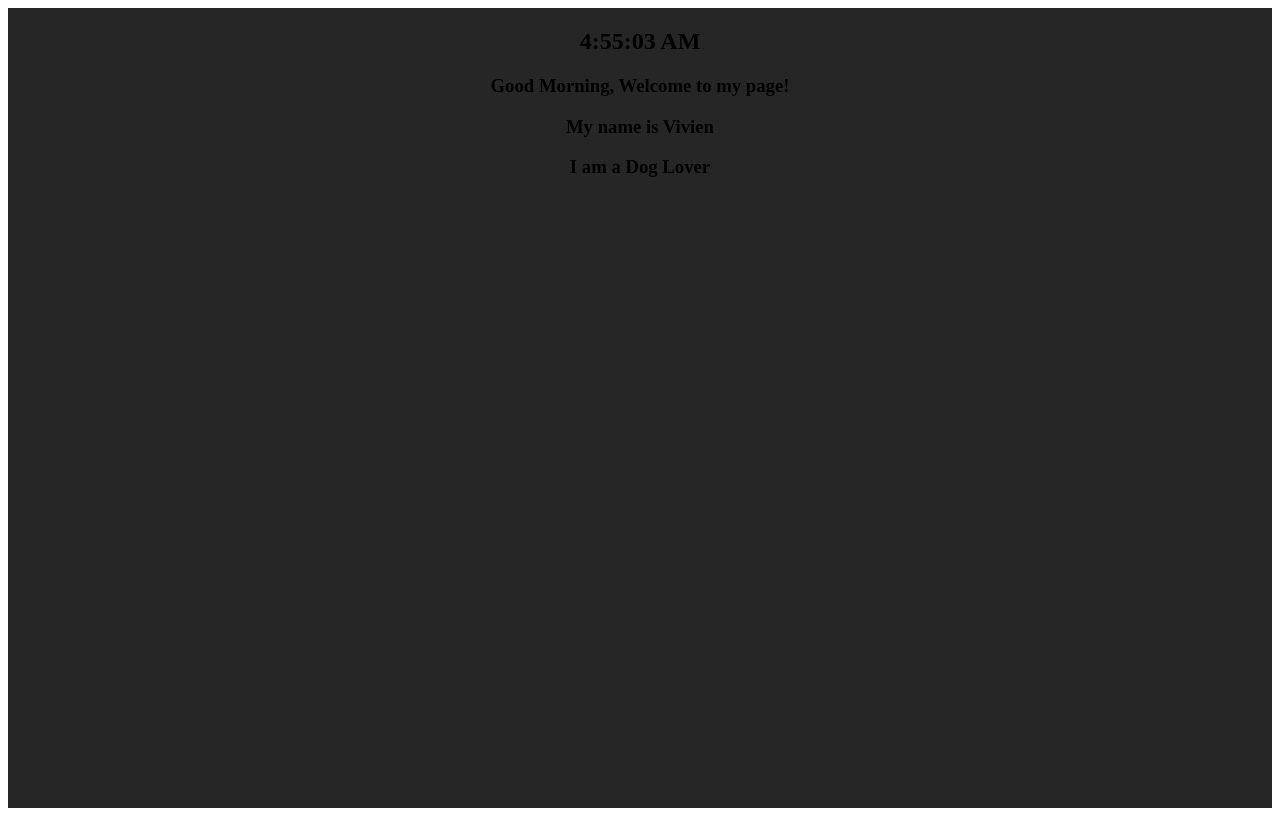
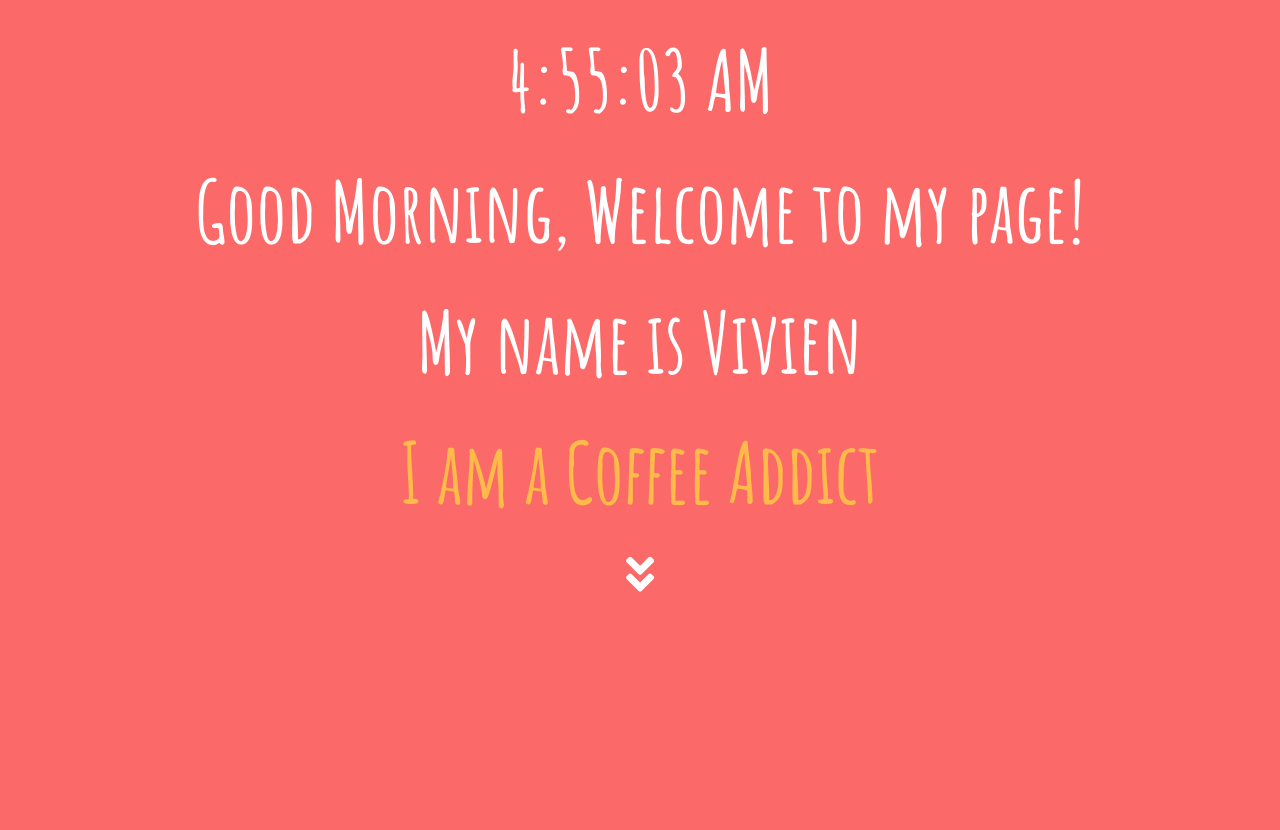
Before and after one commit to changviv/portfolio2018.v2, a plain HTML site: page index.html in a window 1280 px wide. Drawn offline with nearby package versions, Linux system fonts and the light colour scheme.

Commit message:
create cover page

```diff
--- a/index.html
+++ b/index.html
@@ -5,34 +5,52 @@
   <meta http-equiv="X-UA-Compatible" content="IE=edge">
   <title>Vivien Chang</title>
   <meta name="viewport" content="width=device-width, initial-scale=1">
-  <script src="https://stackpath.bootstrapcdn.com/bootstrap/4.1.3/js/bootstrap.min.js"></script>
+  <link rel="stylesheet" href="https://use.fontawesome.com/releases/v5.5.0/css/all.css" integrity="sha384-B4dIYHKNBt8Bc12p+WXckhzcICo0wtJAoU8YZTY5qE0Id1GSseTk6S+L3BlXeVIU" crossorigin="anonymous">
+  <link href="https://fonts.googleapis.com/css?family=Amatic+SC:700|Josefin+Slab" rel="stylesheet">
+  <link rel="stylesheet" href="https://stackpath.bootstrapcdn.com/bootstrap/4.1.3/css/bootstrap.min.css" integrity="sha384-MCw98/SFnGE8fJT3GXwEOngsV7Zt27NXFoaoApmYm81iuXoPkFOJwJ8ERdknLPMO" crossorigin="anonymous">
   <link rel="stylesheet" type="text/css" media="screen" href="main.css">
 </head>
 <body>
     <!-- LANDING PAGE -->
 <section class="landing-page">
-  <div class="landing-page-div">
+  <!-- <div class="landing-page-div"> -->
     <h2 id="time"></h2>
-    <h3><span id="welcome-line">_____</span>, Welcome to my page!</h3>
+    <h3><span id="welcome-line"></span>, Welcome to my page!</h3>
     <h3> My name is Vivien</h3>
-    <h3>I am a <span id="person-id">____________________</span></h3>
-  </div>
-  <!-- TODO: this is the button angle to go down make sure you know how to do this -->
-  <!-- <a href="#about" class="down">
-    <i class="fa fa-angle-down"></i>
-  </a> -->
+    <h3 id="last-intro">I am a <span id="person-id">Full Stack Engineer</span></h3>
+  <!-- </div> -->
+  <a href="#about" class="down">
+    <i class="fas fa-angle-double-down icon-large"></i>
+  </a>
 </section>
 
     <!-- TODO: ABOUT ME PAGE -->
-<section class="about-me">
-    <img>
-    <p></p>
-</section>
+<!-- <section id="about" class="about-me">
+  <div class="container">
+    <div class="row">
+      <div class="col about-one">
+         <img>
+        1 of 2
+      </div>
+      <div class="col about-two">
+        <p>
+          I like to create stuff. The short list includes Ikea furniture, Legos, and websites.
+        </p>
+        <p>
+          This site is meant to serve as a creative showcase of some of the projects I've worked on and as a place where I can break and rebuild projects differently.
+        </p> -->
+        <!--  I want this section to have an arrow to flip to the next page that will show case a bunch of sliding scales of what I'm good at - sort of like a resume -->
+<!--       </div>
+    </div>
+  </div>
+</section> -->
     <!-- TODO: THINGS I'VE BUILT PAGE -->
 <section class="things-i-built">
     <!-- TODO: grid box flow -->
 </section>
     <!-- TODO: footer/contact me page -->
+<section class="footer">
+</section>
 <script src="https://code.jquery.com/jquery-3.3.1.min.js"></script>
 <script src="main.js"></script>
 </body>
--- a/main.css
+++ b/main.css
@@ -1,18 +1,95 @@
 body {
-  /*font-family: 'Roboto', sans-serif;*/
   overflow: hidden;
 }
 
 html,
 body {
+  /*background-color: changs this color;*/
   height: 100%;
+  margin: 0;
+  background-color:  #FC6969;
 }
 
-.landing-page-div {
-	text-align: center;
+h2, h3 {
+  font-size: 5.25rem;
+  margin: 30px 0;
 }
 
 .landing-page {
+  width: 100%;
+  height: 100%;
+  font-family: 'Amatic SC', cursive;
+}
+
+/*.container {
+  margin-left: 0;
+  margin-right: 0;
+}*/
+
+/*.about-me {
+  font-family: 'Josefin Slab', serif;
+  width: 100%;
+  height: 100%;
+}*/
+
+/*you'll need to fix this but once you have your photo done*/
+.about-one {
+  color: black;
+}
+
+.about-two {
+  background-color: #23001E;
+}
+
+.landing-page {
+  background-color:  #FC6969;
+  /*background-color: change this color;*/
+  text-align: center;
+  color: white;
+}
+
+#last-intro {
+  color: #FFBA49;
+}
+
+/*#time {
+  margin-top: 0;
+  margin-bottom: 0;
+}*/
+
+.fas {
+  font-size: 2.8rem;
+  color: white;
+}
+
+
+/*TODO: FIX ARROW*/
+/*.down {
+  position: absolute;
+  display: table;
+  width: 100px;
+  height: 50px;
+  background: rgba(175, 175, 175, 0.2);
+  left: 50%;
+  bottom: 0;
+  margin-left: -50px;
+  border-radius: 50px 50px 0 0px;
+  z-index: 3;
+  overflow: hidden;
+}
+
+.down i {
+  position: relative;
+  display: table-cell;
+  vertical-align: middle;
+  text-align: center;
+  color: #fff;
+  text-shadow: 0 0 15px rgba(0, 0, 0, 0.4);
+  -webkit-animation: down 1.8s infinite;
+  animation: down 1.8s infinite;
+}*/
+
+/*.landing-page {
   background-image: url(../images/bg.jpg);
   background-repeat: no-repeat;
   background-position: center center;
@@ -33,4 +110,4 @@ body {
   background: #000;
   opacity: 0.85;
   z-index: 1;
-}
+}*/
--- a/main.js
+++ b/main.js
@@ -1,7 +1,7 @@
 let now = new Date();
 now = now.toString()
 
-var idArr = ["Full Stack Engineer", "Dog Lover", "Coffee Addict", "Plant Killer", "Pasta Connieuseur"]
+var idArr = ["Dog Mom", "Coffee Addict", "Plant Killer", "Pasta Connoisseur", "Full Stack Engineer"]
 
 $(document).ready(function () {
 	welcomeUser(now);
```
